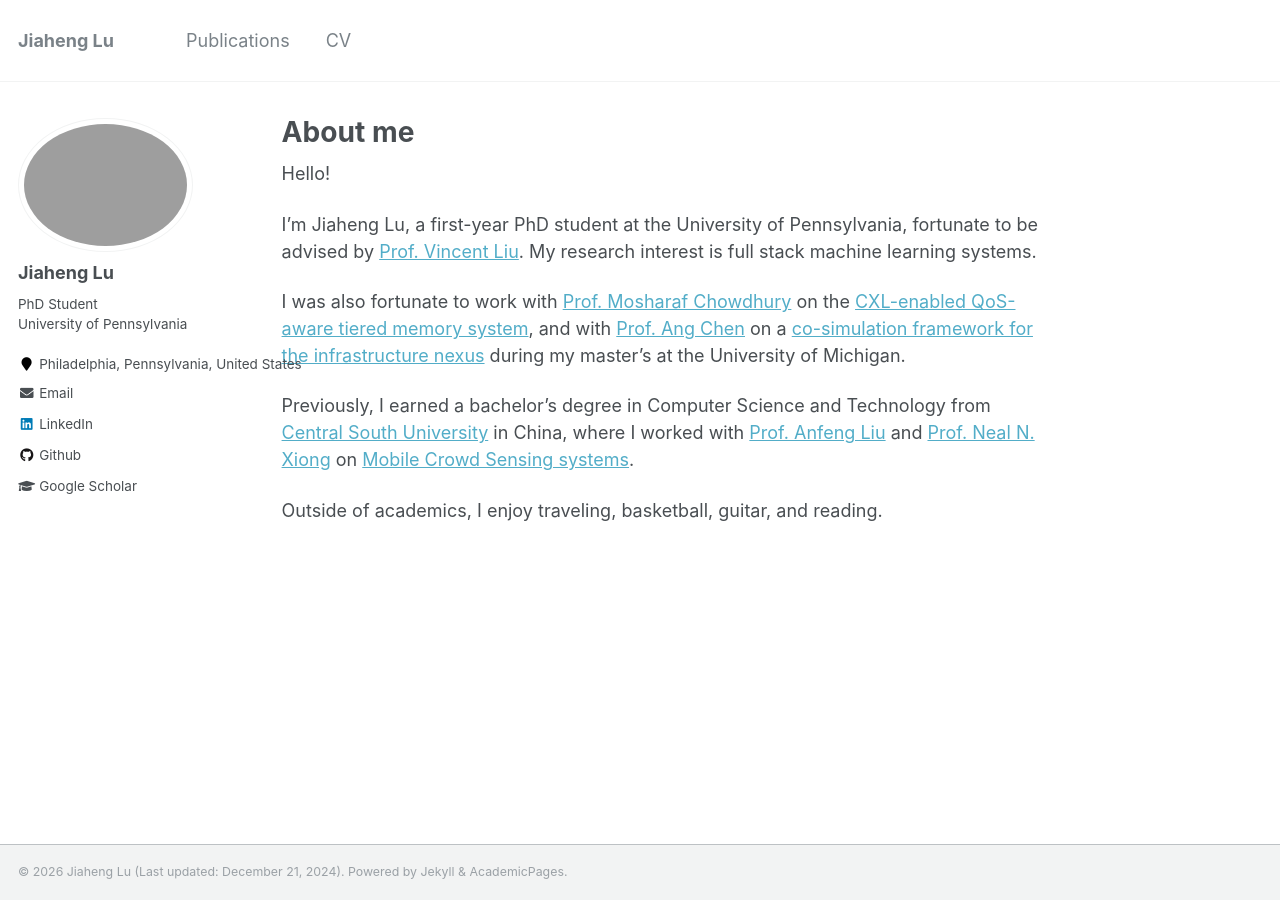
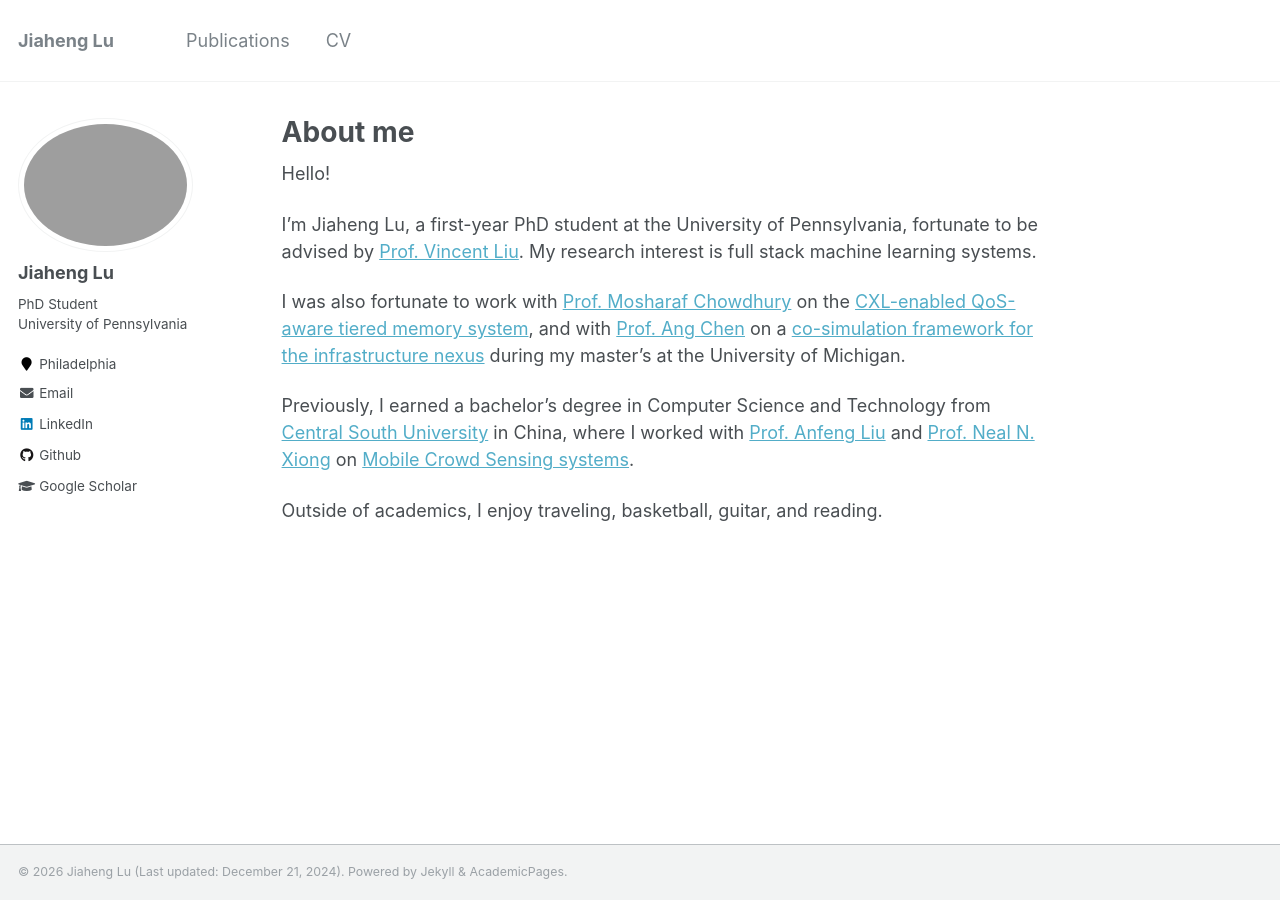
Before and after one commit to JhengLu/JhengLu.github.io, a Jekyll site: the page built from _pages/about.md, in a window 1280 px wide. Built offline with Jekyll 4.4.1, drawn with Linux system fonts in a browser that asks for light colours.

Commit message:
shorten location to Philadelphia
Co-Authored-By: Claude Sonnet 4.6 <noreply@anthropic.com>

```diff
--- a/_config.yml
+++ b/_config.yml
@@ -83,7 +83,7 @@ author:
   name             : "Jiaheng Lu"
   avatar           : "profile.png"
   bio              : "PhD Student<br>University of Pennsylvania"
-  location         : "Philadelphia, Pennsylvania, United States"
+  location         : "Philadelphia"
   employer         :
   pubmed           : #"https://www.ncbi.nlm.nih.gov/pubmed/?term=john+snow"
   googlescholar    : "https://scholar.google.com/citations?user=YxtgcF4AAAAJ&hl=en&authuser=1"
```
